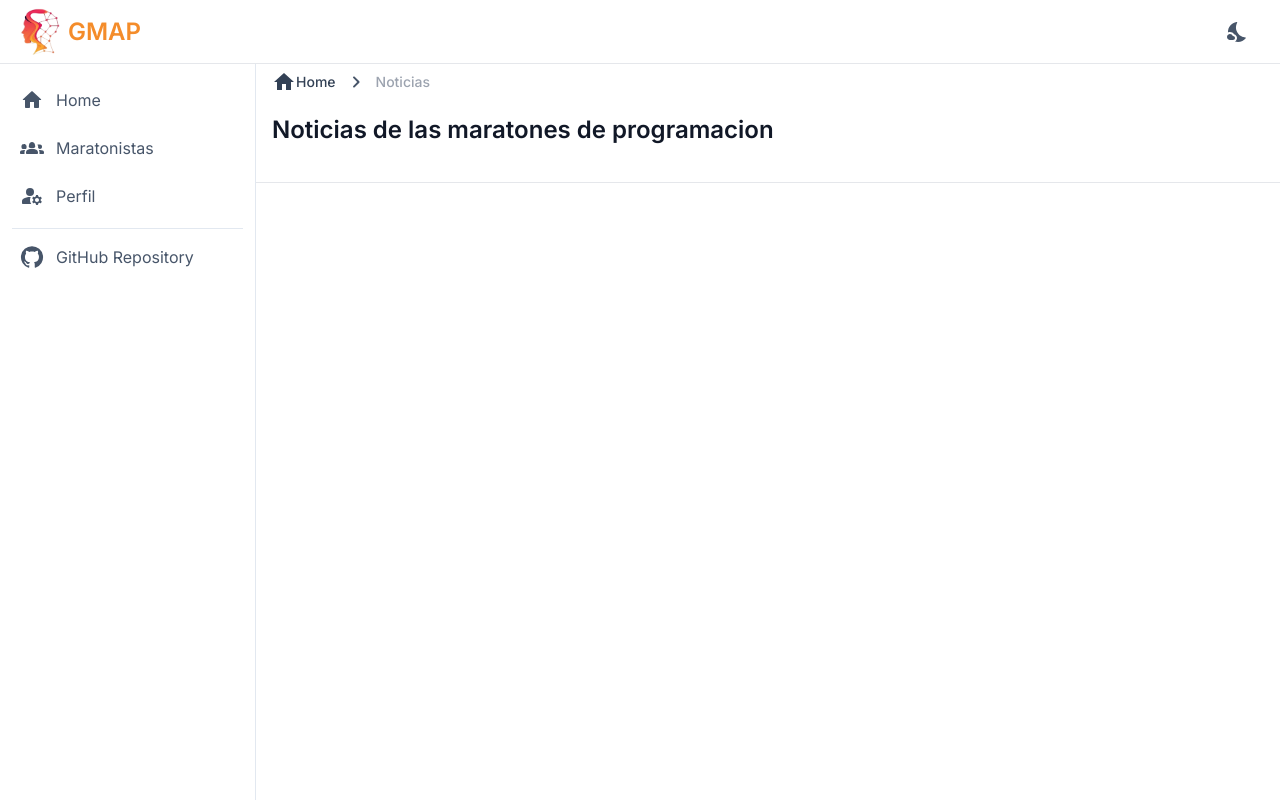
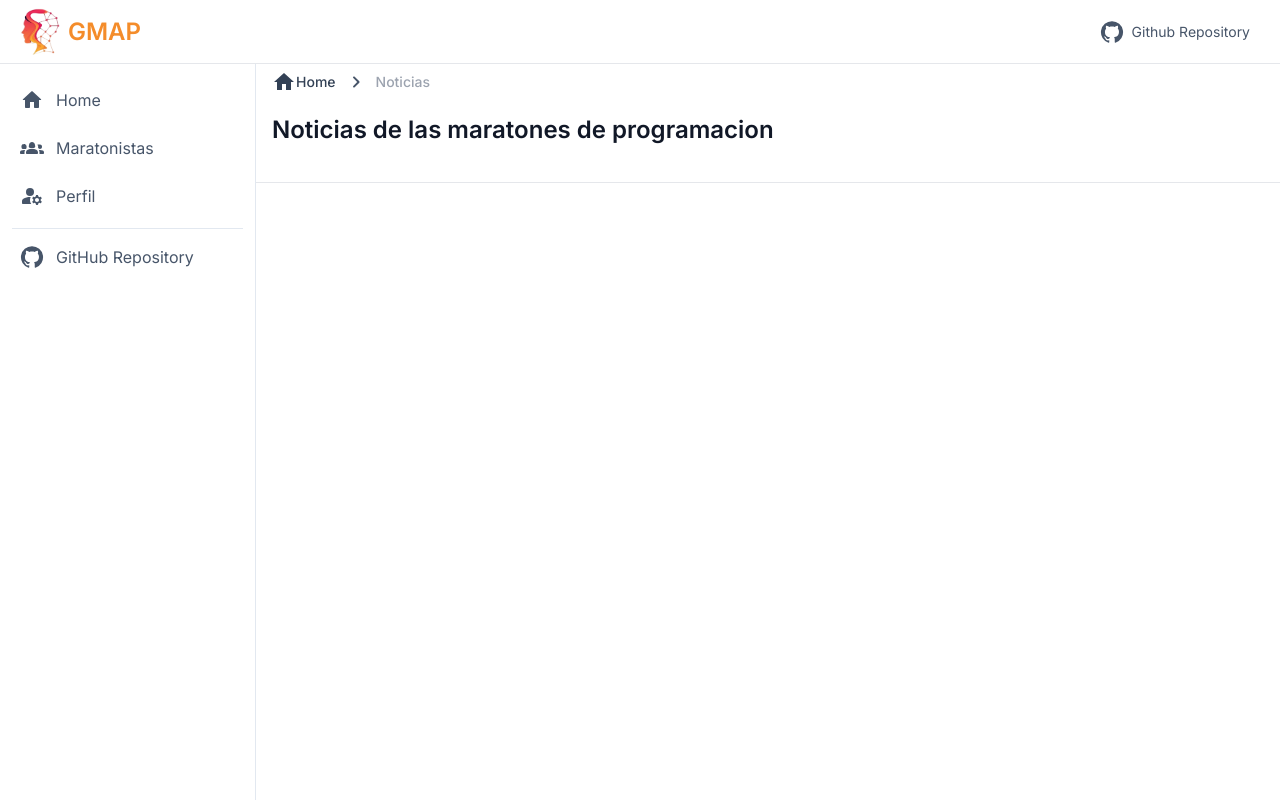
Before and after one commit to Git-Darkmoon/GMAP, a Next.js app: page /home/news in a window 1280 px wide. Built offline with nearby package versions, Linux system fonts and the light colour scheme.

Commit message:
refactor: path updated.

```diff
--- a/src/components/Navbar.tsx
+++ b/src/components/Navbar.tsx
@@ -1,6 +1,7 @@
 import Image from "next/image"
 import MenuRoundedIcon from "@mui/icons-material/MenuRounded"
 import NightsStayRoundedIcon from "@mui/icons-material/NightsStayRounded"
+import GitHubIcon from "@mui/icons-material/GitHub"
 import Link from "next/link"
 
 const Navbar = () => {
@@ -14,7 +15,10 @@ const Navbar = () => {
       >
         <MenuRoundedIcon />
       </button>
-      <Link href="/home" className="flex items-center justify-center gap-2">
+      <Link
+        href="/home/news"
+        className="flex items-center justify-center gap-2"
+      >
         <Image
           src={"/GMAP_logo_withouthBg.webp"}
           width={150}
@@ -29,14 +33,13 @@ const Navbar = () => {
       </Link>
 
       <div className="flex items-center">
-        <button
-          id="theme-toggle"
-          data-tooltip-target="tooltip-toggle"
-          type="button"
-          className="text-slate-600  hover:bg-gray-100 focus:outline-none focus:ring-4 focus:ring-gray-200 rounded-lg text-sm p-2.5"
+        <a
+          href={"https://github.com/Git-Darkmoon/GMAP"}
+          className="flex justify-center items-center gap-2 text-slate-600  hover:bg-gray-100 focus:outline-none focus:ring-4 focus:ring-gray-200 rounded-lg text-sm p-2.5"
         >
-          <NightsStayRoundedIcon />
-        </button>
+          <GitHubIcon />
+          <p className="hidden md:block">Github Repository</p>
+        </a>
       </div>
     </nav>
   )
```
